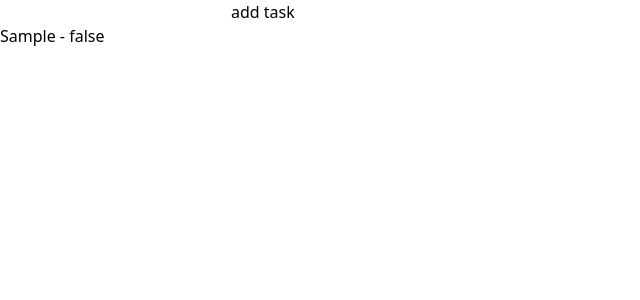
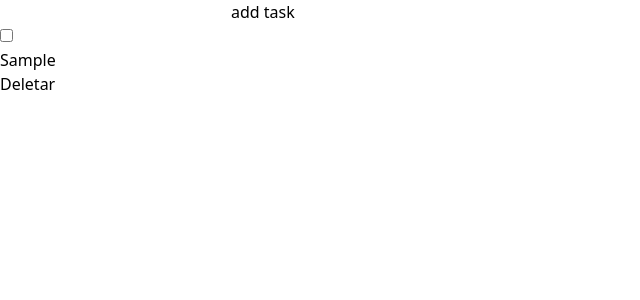
Before and after one commit to LuizHenriquePy/tasks-context-api, a React (Vite) app: page / in a window 1280 px wide. Both pictures are taken after typing "Sample" into the empty fields and a click on the button "add task". Shown: the top 300 px of the page, without its empty margins (0-640 px from the left). Built offline with nearby package versions, Linux system fonts and the light colour scheme.

Commit message:
adiciona sistema de criacao de tasks com id

```diff
--- a/package.json
+++ b/package.json
@@ -10,11 +10,13 @@
   },
   "dependencies": {
     "react": "^18.2.0",
-    "react-dom": "^18.2.0"
+    "react-dom": "^18.2.0",
+    "uuid": "^9.0.0"
   },
   "devDependencies": {
     "@types/react": "^18.0.27",
     "@types/react-dom": "^18.0.10",
+    "@types/uuid": "^9.0.1",
     "@vitejs/plugin-react": "^3.1.0",
     "autoprefixer": "^10.4.13",
     "postcss": "^8.4.21",
--- a/src/App.tsx
+++ b/src/App.tsx
@@ -1,9 +1,11 @@
 import { useState } from "react"
+import Task from "./components/Task"
 import { useAppContext } from "./context/hook"
 
 export default function App() {
   const { state, addNewTask } = useAppContext()
   const [inputValue, setInputValue] = useState("")
+  console.log(state.tasks)
   return (
     <div>
       <input
@@ -19,7 +21,10 @@ export default function App() {
         add task
       </button>
       {
-        state.tasks.map((task, index) => <p key={index}>{`${task.title} - ${task.isCompleted}`}</p>)
+        state.tasks.map((task, index) => <Task
+          key={index}
+          title={task.title}
+          isCompleted={task.isCompleted} />)
       }
     </div>
   )
--- /dev/null
+++ b/src/components/Task.tsx
@@ -0,0 +1,13 @@
+import { useAppContext } from "../context/hook";
+import { ITask } from "../interfaces/ITask";
+
+export default function Task({ title, isCompleted }: ITask) {
+  // const {  } = useAppContext()
+  return (
+    <div>
+      <input type="checkbox" checked={isCompleted} />
+      <h1>{title}</h1>
+      <button>Deletar</button>
+    </div>
+  )
+}
--- a/src/context/index.ts
+++ b/src/context/index.ts
@@ -1,5 +1,5 @@
 import { createContext } from "react";
-import { ITasks } from "../interfaces/ITasks";
+import { ITasks } from "../interfaces/ITask";
 
 export const INITIAL_STATE = {
   tasks: [] as ITasks[]
--- a/src/context/provider.tsx
+++ b/src/context/provider.tsx
@@ -11,7 +11,6 @@ export const AppContextProvider = ({ children }: AppContextProviderProps) => {
   const [state, dispatch] = useReducer(AppContextReducer, INITIAL_STATE)
 
   const addNewTask = (title: string) => {
-    console.log('ADAFD: ')
     dispatch({
       type: EAppContextActions.addTask,
       payload: { title, isCompleted: false }
--- a/src/context/reducer.ts
+++ b/src/context/reducer.ts
@@ -1,6 +1,7 @@
 import { initialStateTypes, INITIAL_STATE } from '.'
 import { EAppContextActions } from '../enums/EAppContextActions';
 import { IDispatchAction } from '../interfaces/IDispatchAction';
+import { v4 as uuid } from 'uuid'
 
 export const AppContextReducer = (
   state = INITIAL_STATE,
@@ -9,7 +10,7 @@ export const AppContextReducer = (
     case EAppContextActions.addTask:
       return {
         ...state,
-        tasks: [{ ...action.payload }, ...state.tasks]
+        tasks: [{ ...action.payload, id: uuid() }, ...state.tasks]
       }
     default:
       return state;
--- a/src/interfaces/ITasks.ts
+++ b/src/interfaces/ITask.ts
@@ -1,4 +1,5 @@
-export interface ITasks {
+export interface ITask {
   title: string
   isCompleted: boolean
+  id?: string
 }
```
Also changed, not shown: 1 other file (tests, documents, lock files or other folders).
